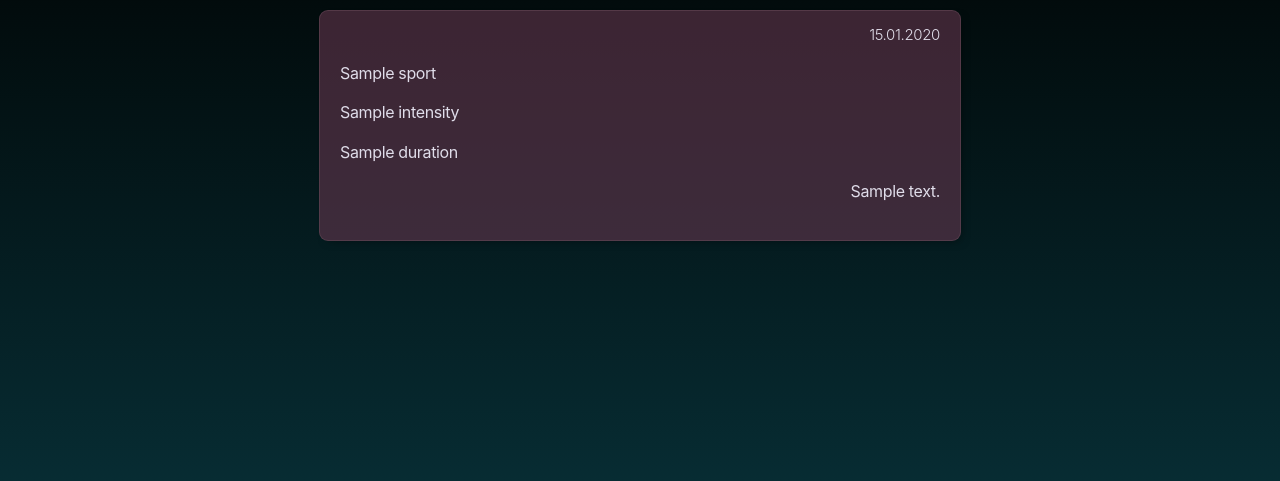
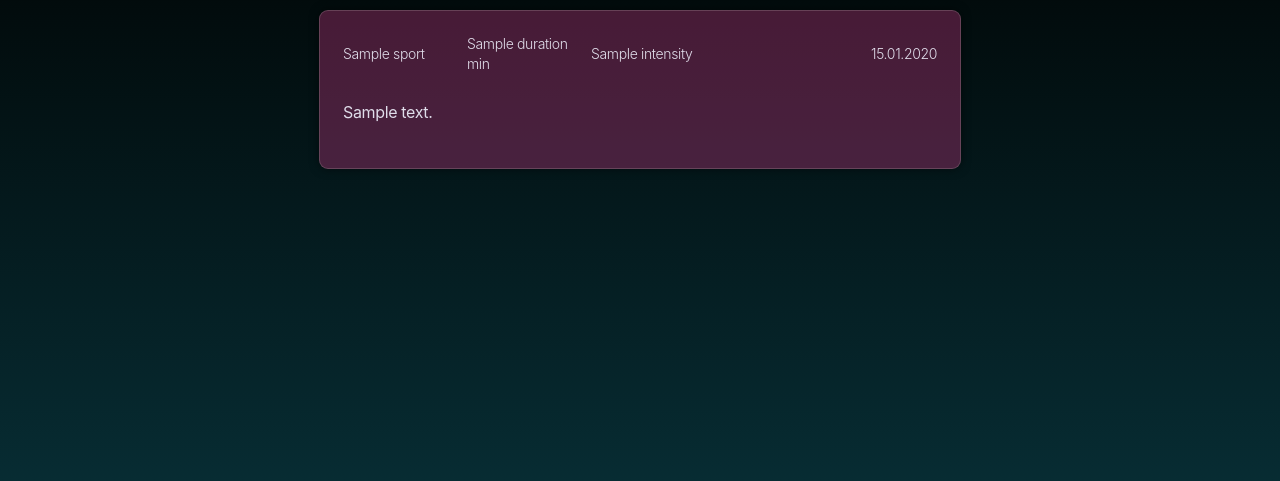
Before and after one commit to ellarasalo/Treenipaivakirja, a Flask app: template templates/frontpage.html in a window 1280 px wide. Shown: the part 151-632 px from the top of the page. Run offline with Flask 3, Linux system fonts and the light colour scheme; the template is opened without the code that fills it: most values are stand-ins (such as "Sample title", 1, 10 or a date in 2020).

Commit message:
improve frontpage

```diff
--- a/static/style.css
+++ b/static/style.css
@@ -61,29 +61,40 @@ body {
 
 .box {
   width: 600px;
-  background-color:#68395193; /*#4b5b5d85;#294447  #68395193*/
+  background-color: #d93c8e52; /*#4b5b5d85;#294447  #68395193 #83144e52*/
   padding: 20px;
+  padding-bottom: 40px;
   margin: 10px 0;
   color: #e0ddea;
   border-radius: 9px;
-  box-shadow: 4px 4px 10px -5px rgba(0, 0, 0, 0.5);
-  border: 0.1px solid #67475893;
+  box-shadow: 0px 0px 10px 0px rgba(0, 0, 0, 0.5);
+  border: 0.1px solid #7d5e6f93;
 
 }
 
 .workout-info {
-  text-align: left;
+  width: 120px;
+  margin-top: -7px;
 }
 
 .workout-description {
-  text-align: right;
+  text-align: left;
 
+}
+
+.description_table {
+  margin-top: 20px;
+
+}
+
+.workout_table {
+  width: 100%;
 }
 
 .timestamp {
   text-align: right;
   margin-top: -7px;
-  font-size: 15px;
+  font-size: 14px;
   font-weight: 300;
 }
 
@@ -174,6 +185,7 @@ input {
   border-radius: 6px;
   padding: 10px;
   margin-bottom: 12px;
+  font-weight: 300;
 }
 
 input:hover {
@@ -199,3 +211,30 @@ input[type="submit"]:hover {
   color: red;
   margin-top: 10px;
 }
+
+button {
+  color: #ecf0f1;
+  border: 0.1px solid #2e3a43;
+  background-color: #1b2128;
+  border-radius: 6px;
+  padding: 10px;
+  margin-bottom: 12px;
+  font-weight: 300;
+}
+
+button:hover {
+  background-color: #217fdc;
+}
+
+button::placeholder {
+  color: #bdc3c7;
+}
+
+button:focus {
+  outline: none;
+  box-shadow: 0 0 10px rgba(0, 0, 0, 0.3);
+}
+
+button.miniwhiteclass {
+  font-family: inherit;
+}
--- a/templates/frontpage.html
+++ b/templates/frontpage.html
@@ -5,13 +5,22 @@
 <div id="content">
     {% for workout in workouts %}
     <div class="box">
-        <p class="timestamp">{{ workout.timestamp.strftime('%d.%m.%Y') }}</p>
-        <p class="workout-info">{{ workout.sport}}</p>
-        <p class="workout-info">{{ workout.intensity }}</p>
-        <p class="workout-info">{{ workout.duration }}</p>
+        <table class="workout_table">
+            <tr>
+                <td class="workout-info miniwhiteclass">{{ workout.sport}}</td>
+                <td class="workout-info miniwhiteclass">{{ workout.duration }} min</td>
+                <td class="workout-info miniwhiteclass">{{ workout.intensity }}</td>
+                <td class="timestamp miniwhiteclass">{{ workout.timestamp.strftime('%d.%m.%Y') }}</td>
+            </tr>
+        </table>
         {% if workout.description and workout.description.strip() %}
-            <p class="workout-description">{{ workout.description }}</p>
+        <table class="description_table">
+            <tr>
+                <td>{{ workout.description }}</td>
+            </tr>
+        </table>
         {% endif %}
+
     </div>
     {% endfor %}
 </div>
--- a/templates/search_friends.html
+++ b/templates/search_friends.html
@@ -2,7 +2,7 @@
 {% block content %}
 <form action="/search" method="get" class="whiteclass">
 
-    Hae kavereita &#128515;: <input type="text" name="search">
+    Hae kavereita &#x1F60E; <input type="text" name="search">
     <p><input type="submit" value="Hae tästä"></p>
 </form>
 
```
